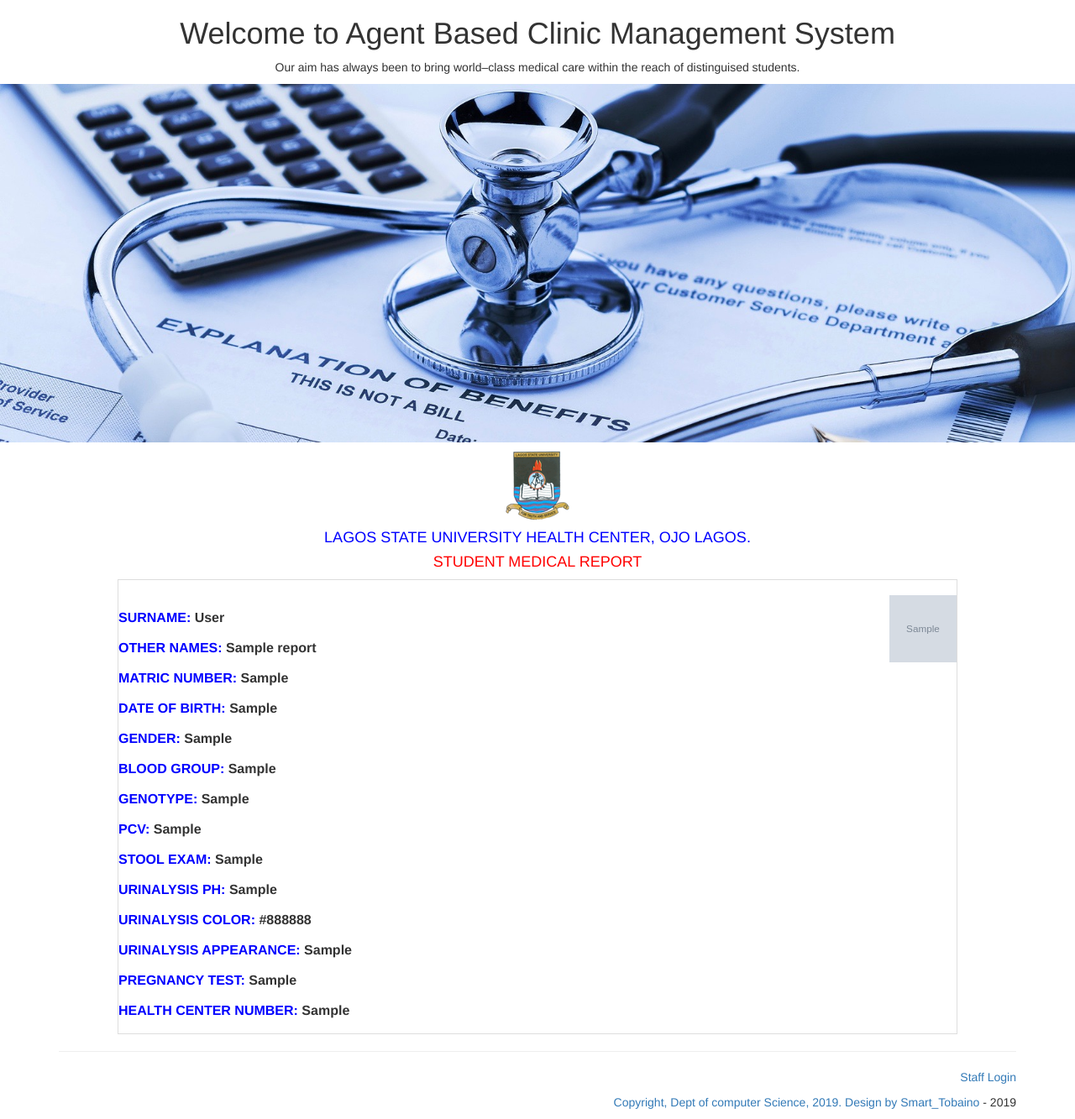
After one commit to Tobaino1/hospital, a PHP site: page /report.php in a window 1280 px wide. The commit adds this page. Shown: the whole page at 84% size. Run offline with PHP 8.4, Linux system fonts and the light colour scheme; tables that the repository leaves empty or names only in its code hold one stand-in row (values such as "Sample post"); grey boxes marked "Sample" are stand-in pictures; lists and menus that the app fills with data are empty.

Commit message:
medical report retrieval fxn, feedback fxn

```diff
--- a/header.php
+++ b/header.php
@@ -10,8 +10,10 @@
                   </li>';
             echo '<li class="nav-item" style="align-items: right;"> <a class="nav-link" href="faq.php">FAQs</a></li>';
            echo '<li class="nav-item" style="align-items: right;"> <a class="nav-link" href="medicaltips.php"> Get medical tips </a></li>';
-           echo '<li class="nav-item" style="align-items: right;"> <a class="nav-link"href="feedback.html"> Send a feedback / Contact us</a></li>' ;
            echo '<li class="nav-item" style="align-items: right;"> <a class="nav-link"href="welcome.php"> Appointment page</a></li>' ;
+                    echo '<li class="nav-item" style="align-items: right;"> <a class="nav-link"href="feedback.php"> Send a feedback / Contact us</a></li>';
+                    echo '<li class="nav-item" style="align-items: right;"> <a class="nav-link"href="report.php"> Retrieve / View medical report</a></li>';
+
 
                 }
               ?>
--- /dev/null
+++ b/report.php
@@ -0,0 +1,116 @@
+<?php
+/**
+ * Created by PhpStorm.
+ * User: Oyekan Oluwatobi
+ * Date: 12/15/2019
+ * Time: 3:53 AM
+ */
+?>
+
+<?php
+if (!isset($_SESSION)) {
+    session_start();
+}
+?>
+    <link rel="icon" href="images/lasulogo.PNG">
+    <link href="css/bootstrap.min.css" rel="stylesheet">
+    <div align="center"><h1>Welcome to Agent Based Clinic Management System</h1>
+        <p class="block-quote">Our aim has always been to bring world–class medical care within the reach of
+            distinguised students.</p>
+    </div>
+    <p><?php include('slideshow.php'); ?></p>
+
+    <link href="jumbotron.css" rel="stylesheet">
+<?php
+include("header.php");
+?>
+
+<?php
+$con = mysqli_connect("localhost", "root", "", "hospital_db");
+// Check connection
+if (mysqli_connect_errno()) {
+    echo "Failed to connect to MySQL: " . mysqli_connect_error();
+
+}
+?>
+<?php
+//if (isset($_POST['login']))
+//    $names=$row['names'];
+//{
+//
+//    $names = mysqli_real_escape_string($con, $_POST['names']);
+//    $unique_id = mysqli_real_escape_string($con, $_POST['unique_id']);
+//}
+
+
+//$query=$con->query("select * from report WHERE matric= '$matric'");
+$query = $con->query("select * from report ");
+while ($row = mysqli_fetch_array($query)) {
+
+    $surname = $row['surname'];
+    $othernames = $row['othernames'];
+    $matric = $row['matric'];
+    $dob = $row['dob'];
+    $gender = $row['gender'];
+    $image = $row['image'];
+    $bg = $row['bg'];
+    $genotype = $row['genotype'];
+    $pcv = $row['pcv'];
+    $stoolexam = $row['stoolexam'];
+    $urinalysis_ph = $row['urinalysis_ph'];
+    $urinalysis_color = $row['urinalysis_color'];
+    $urinalysis_app = $row['urinalysis_app'];
+    $preg_test = $row['preg_test'];
+    $hc_no = $row['hc_no'];
+
+
+    ?>
+    <div align="center">
+        <img src="images/lasulogo.PNG">
+        <h4 align="center" style="color: blue">LAGOS STATE UNIVERSITY HEALTH CENTER, OJO LAGOS. </h4>
+        <h4 style="color: red" align="center">STUDENT MEDICAL REPORT</h4>
+    </div>
+    <table class="table-bordered" border="2" width="1000" align="center">
+        <tbody>
+        <th>
+            <br>
+
+            <!--        <td><a href="edit_admin.php?id=$row[id]">Edit / Update Bio-data</a></td>-->
+            <img src="image_upload/<?php echo $image ?>" width="80" height="80" align="right"><br>
+            <div><strong style="color: blue"> SURNAME:</strong> <?php echo $surname; ?> </div>
+            <br>
+            <div><strong style="color: blue"> OTHER NAMES:</strong> <?php echo $othernames; ?> </div>
+            <br>
+            <div><strong style="color: blue"> MATRIC NUMBER:</strong> <?php echo $matric; ?> </div>
+            <br>
+            <div><strong style="color: blue"> DATE OF BIRTH:</strong> <?php echo $dob; ?> </div>
+            <br>
+            <div><strong style="color: blue"> GENDER:</strong> <?php echo $gender; ?> </div>
+            <br>
+            <div><strong style="color: blue"> BLOOD GROUP:</strong> <?php echo $bg; ?> </div>
+            <br>
+            <div><strong style="color: blue"> GENOTYPE:</strong> <?php echo $genotype; ?> </div>
+            <br>
+            <div><strong style="color: blue"> PCV:</strong> <?php echo $pcv; ?> </div>
+            <br>
+            <div><strong style="color: blue"> STOOL EXAM:</strong> <?php echo $stoolexam; ?> </div>
+            <br>
+            <div><strong style="color: blue"> URINALYSIS PH:</strong> <?php echo $urinalysis_ph; ?> </div>
+            <br>
+            <div><strong style="color: blue"> URINALYSIS COLOR:</strong> <?php echo $urinalysis_color; ?> </div>
+            <br>
+            <div><strong style="color: blue"> URINALYSIS APPEARANCE:</strong> <?php echo $urinalysis_app; ?> </div>
+            <br>
+            <div><strong style="color: blue"> PREGNANCY TEST:</strong> <?php echo $preg_test; ?> </div>
+            <br>
+            <div><strong style="color: blue"> HEALTH CENTER NUMBER:</strong> <?php echo $hc_no; ?> </div>
+            <br>
+
+
+        </th>
+        </tbody>
+    </table>
+<?php } ?>
+<?php
+include("footer.php");
+?>
--- a/thank_you_request.html
+++ b/thank_you_request.html
@@ -3,5 +3,5 @@
 <link rel="icon" href="images/lasulogo.PNG">
 
 <h1>Thanks you!</h1>
-<p>We appreciate that you took the time to request for this operation, we will revert to you via email soon.</p>
+<p>We appreciate that you took your time for this operation, we will revert to you via email soon.</p>
 <p><a href="index.php">Back to Home Page</a></p>
```
Also changed, not shown: add_patient.php (+19 -5 lines), feedback.php (+6 -4 lines).
